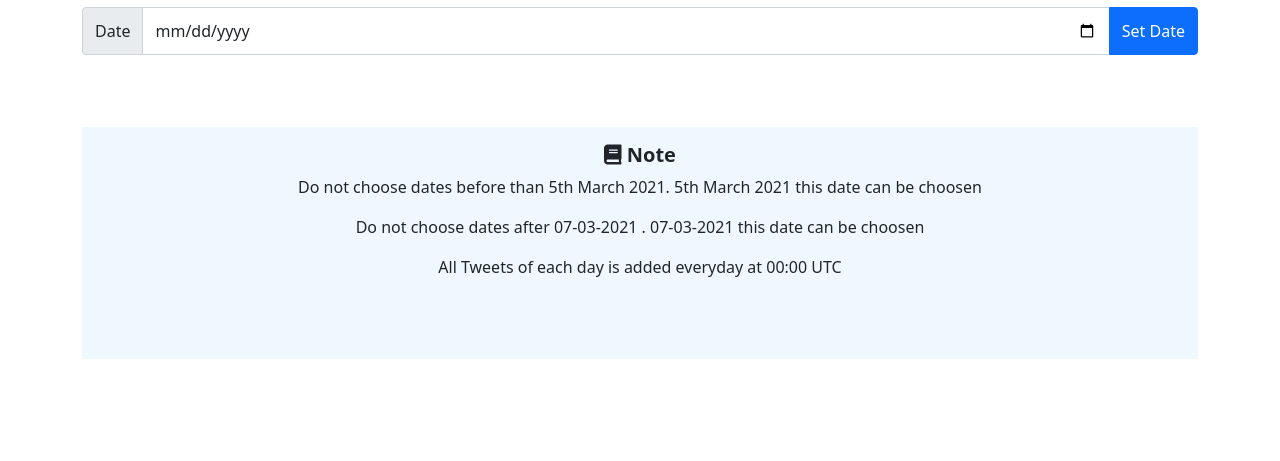
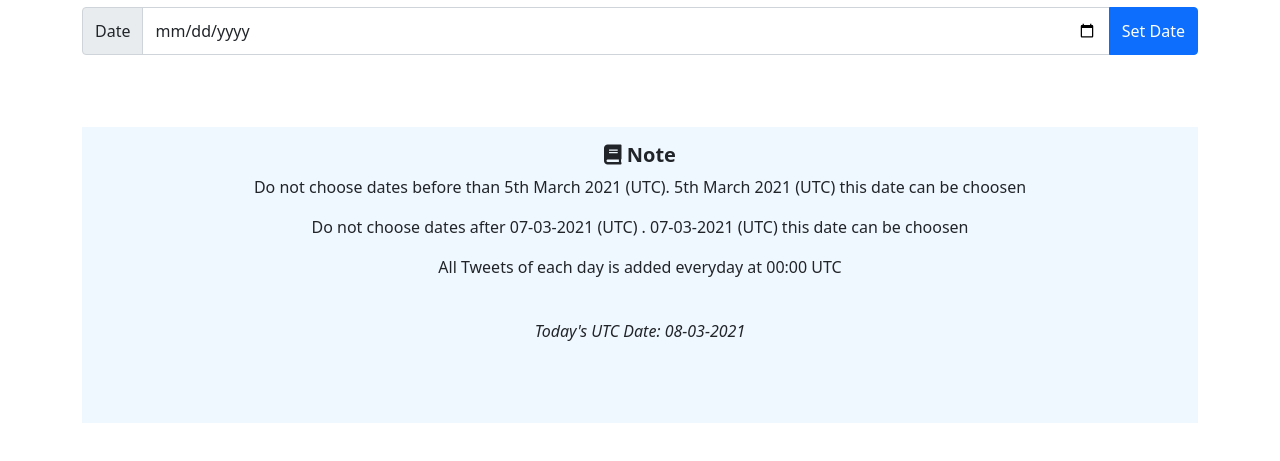
Before and after one commit to patelaryan7751/tweetdayR, a website: page frontend/index.html in a window 1280 px wide. Shown: the part 169-630 px from the top of the page. Drawn offline with nearby package versions, Linux system fonts and the light colour scheme.

Commit message:
update date confusion

```diff
--- a/frontend/index.html
+++ b/frontend/index.html
@@ -39,10 +39,11 @@
                 <div class="card-body" style="background-color: aliceblue;">
                     <center>
                         <h5 class="card-field card-title" style="font-weight: 700;"><i class="fa fa-book"></i> Note</h5>
-                        <p class="card-text">Do not choose dates before than 5th March 2021. 5th March 2021 this date can be choosen</p>
+                        <p class="card-text">Do not choose dates before than 5th March 2021 (UTC). 5th March 2021 (UTC) this date can be choosen</p>
                         <p class="card-text" id="dyn"></p>
                         <p class="card-text">All Tweets of each day is added everyday at 00:00 UTC</p>
-
+                         <br/>
+                        <p class="card-text" style="font-style:italic" id="utc"></p>
                         <br />
                         <br />
                     </center>
--- a/frontend/work.js
+++ b/frontend/work.js
@@ -1,12 +1,21 @@
 var today = new Date();
+var yesterday = new Date(today)
+yesterday.setDate(yesterday.getDate()-1);
+
+var utctdd=String(today.getUTCDate()).padStart(2, "0");
 var dd = String(today.getDate()).padStart(2, "0");
-var tdd = String(today.getDate() + 1).padStart(2, "0");
-var ydd = String(today.getDate() - 1).padStart(2, "0");
 var mm = String(today.getMonth() + 1).padStart(2, "0");
 var yyyy = today.getFullYear();
-yesterday = ydd + "-" + mm + "-" + yyyy;
-ysef= yyyy+ "-" + mm + "-" + ydd;
-document.getElementById("dyn").textContent = `Do not choose dates after ${yesterday} .  ${yesterday} this date can be choosen`;
+
+var utcdd=String(yesterday.getUTCDate()).padStart(2, "0");
+var ysdd = String(yesterday.getDate()).padStart(2, "0");
+var ysmm = String(yesterday.getMonth() + 1).padStart(2, "0");
+var ysyyyy = yesterday.getFullYear();
+today =utctdd + "-" + mm + "-" + yyyy;
+yesterday = utcdd + "-" + ysmm + "-" + ysyyyy;
+ysef= ysyyyy+ "-" + ysmm + "-" + utcdd;
+document.getElementById("utc").textContent=`Today's UTC Date: ${today}`
+document.getElementById("dyn").textContent = `Do not choose dates after ${yesterday} (UTC)  .  ${yesterday} (UTC) this date can be choosen`;
 document.querySelector("#sbtn").onclick = function () {
     var dti = document.getElementById("dt").value.split("-").join("");
     console.log(dti);
```
Also changed, not shown: index.js (+8 -5 lines).
